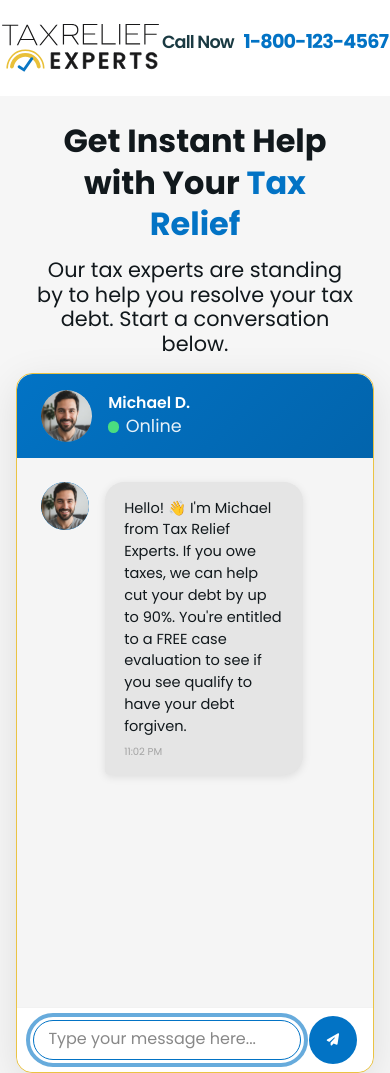
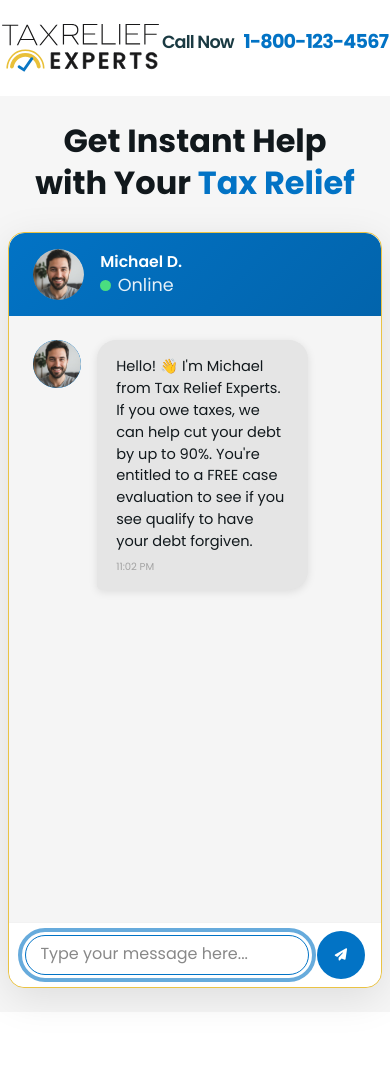
Before and after one commit to robbp2/TRE-chat-page-analytics, a plain HTML site: page index.html in a window 390 px wide. Shown: the top 1073 px of the page. Drawn offline with Linux system fonts and the light colour scheme; no server answers.

Commit message:
Maximize chat window height on mobile devices
- Reduce viewport offset from 9-10rem to 5.5-6rem
- Hide hero description on mobile to save vertical space
- Shrink hero title to 1.1rem on mobile
- Reduce all padding and gaps in hero section
- Chat window now fills nearly all available viewport

```diff
--- a/styles.css
+++ b/styles.css
@@ -142,56 +142,57 @@ p {
     }
 
     .chat-hero .container {
-        padding: 0 1rem;
+        padding: 0 0.5rem;
     }
 
     .chat-hero__text {
-        padding: 0 1rem;
-    }
-
-    /* Reduce hero section padding on mobile to maximize chat space */
+        padding: 0 0.5rem;
+    }
+
+    /* Minimize hero section on mobile to maximize chat space */
     .chat-hero {
-        padding: 0.5rem 0;
+        padding: 0.25rem 0;
     }
 
     .chat-hero__content {
-        gap: 0.5rem;
-        padding: 0.25rem 0;
-    }
-
-    /* Make chat window fit viewport height on mobile */
-    /* Override the base height: 60rem to use viewport-based height instead */
-    /* Use dynamic viewport height for better mobile browser support */
-    /* Account for: page header (~5rem) + hero text (~3rem) + minimal spacing = ~10rem */
-    /* Using 10rem to maximize chat space on mobile */
+        gap: 0.25rem;
+        padding: 0;
+    }
+
+    /* Make chat window fill nearly all available viewport height on mobile */
+    /* Only account for header (~4rem) + minimal hero text (~2rem) = ~6rem */
     .chat-window {
         width: 100%;
         margin: 0;
-        height: calc(100vh - 10rem) !important; /* Override base 60rem height */
-        max-height: calc(100vh - 10rem) !important; /* Override base 60rem max-height */
+        height: calc(100vh - 6rem) !important;
+        max-height: calc(100vh - 6rem) !important;
+        min-height: calc(100vh - 8rem);
         display: flex;
         flex-direction: column;
         overflow: hidden;
         position: relative;
-    }
-
-    /* Use dvh (dynamic viewport height) if supported for better mobile behavior */
+        border-radius: 0.5rem;
+    }
+
+    /* Use dvh (dynamic viewport height) for better mobile browser support */
     @supports (height: 100dvh) {
         .chat-window {
-            height: calc(100dvh - 9rem) !important; /* Override base 60rem height */
-            max-height: calc(100dvh - 9rem) !important; /* Override base 60rem max-height */
+            height: calc(100dvh - 5.5rem) !important;
+            max-height: calc(100dvh - 5.5rem) !important;
+            min-height: calc(100dvh - 7rem);
         }
     }
 
-    /* Further reduce hero text on mobile to maximize chat space */
+    /* Minimize hero text on mobile - just a small title */
     .chat-hero__title {
-        font-size: 1.5rem;
-        margin-bottom: 0.5rem;
-    }
-
+        font-size: 1.1rem;
+        margin-bottom: 0.25rem;
+        line-height: 1.2;
+    }
+
+    /* Hide description on mobile to save space */
     .chat-hero__description {
-        font-size: 1.2rem;
-        margin-bottom: 0;
+        display: none;
     }
 
     /* Ensure header is fixed height and doesn't shrink */
```
